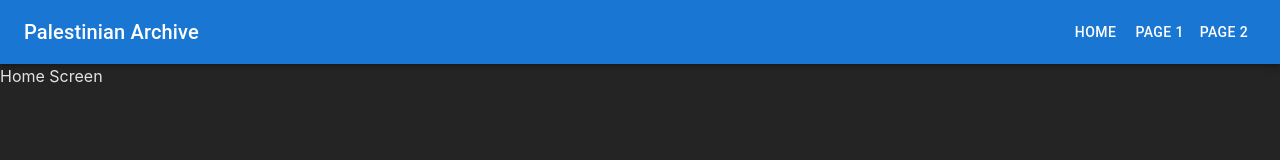
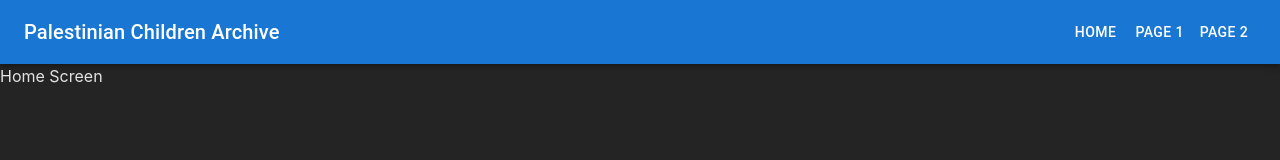
Before and after one commit to OU-DISC/palestinian-archive, a React (Vite) app: page / in a window 1280 px wide. Shown: the top 160 px of the page. Built offline with nearby package versions, Linux system fonts and the light colour scheme.

Commit message:
Update Navigation.tsx

```diff
--- a/src/components/ui/Navigation.tsx
+++ b/src/components/ui/Navigation.tsx
@@ -13,7 +13,7 @@ export default function Navigation() {
       <AppBar position="static">
         <Toolbar>
           <Typography variant="h6" component="div" sx={{ flexGrow: 1 }}>
-            Palestinian Archive
+            Palestinian Children Archive
           </Typography>
 
           {routes.map((r) => (
```
